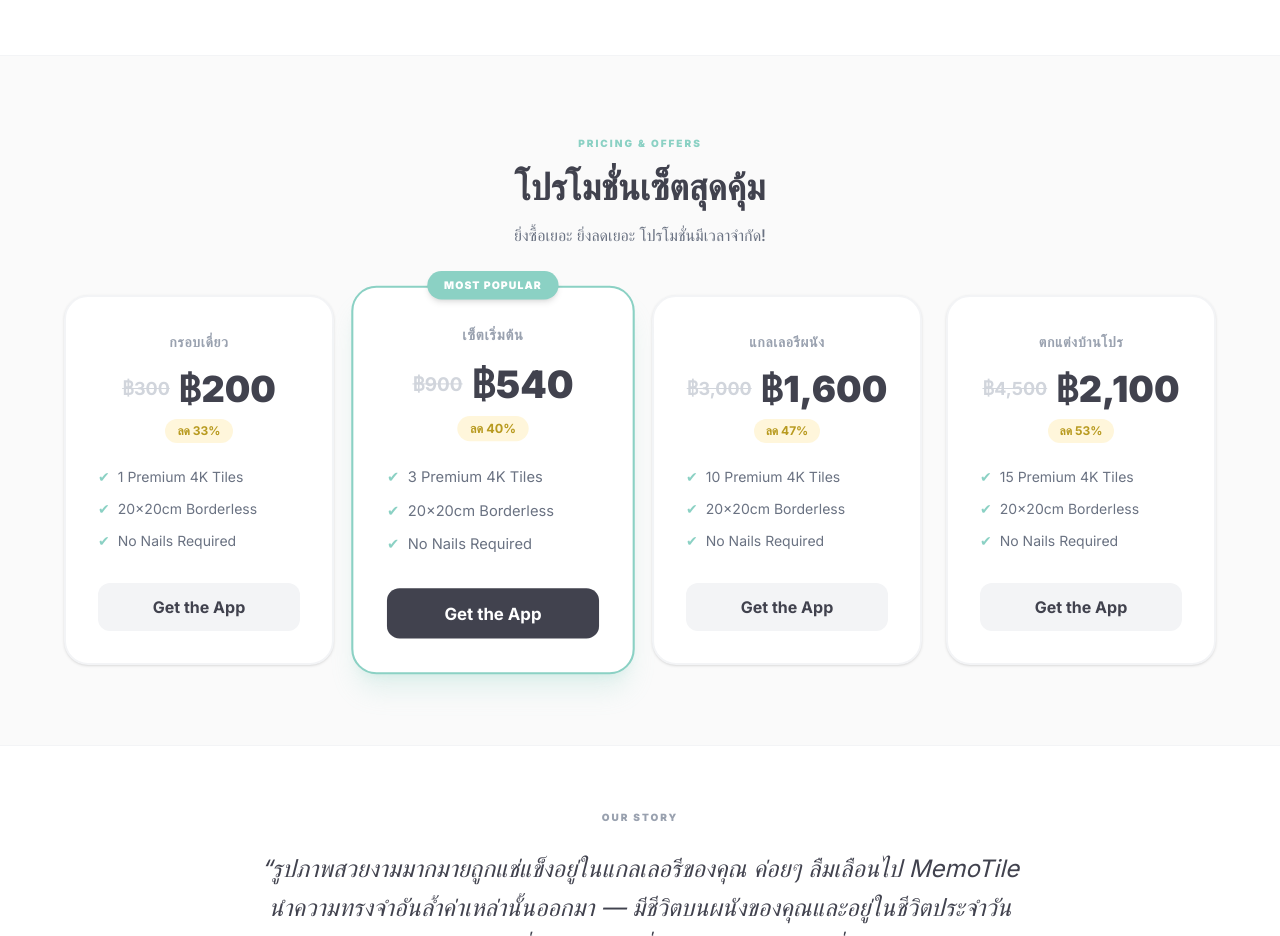
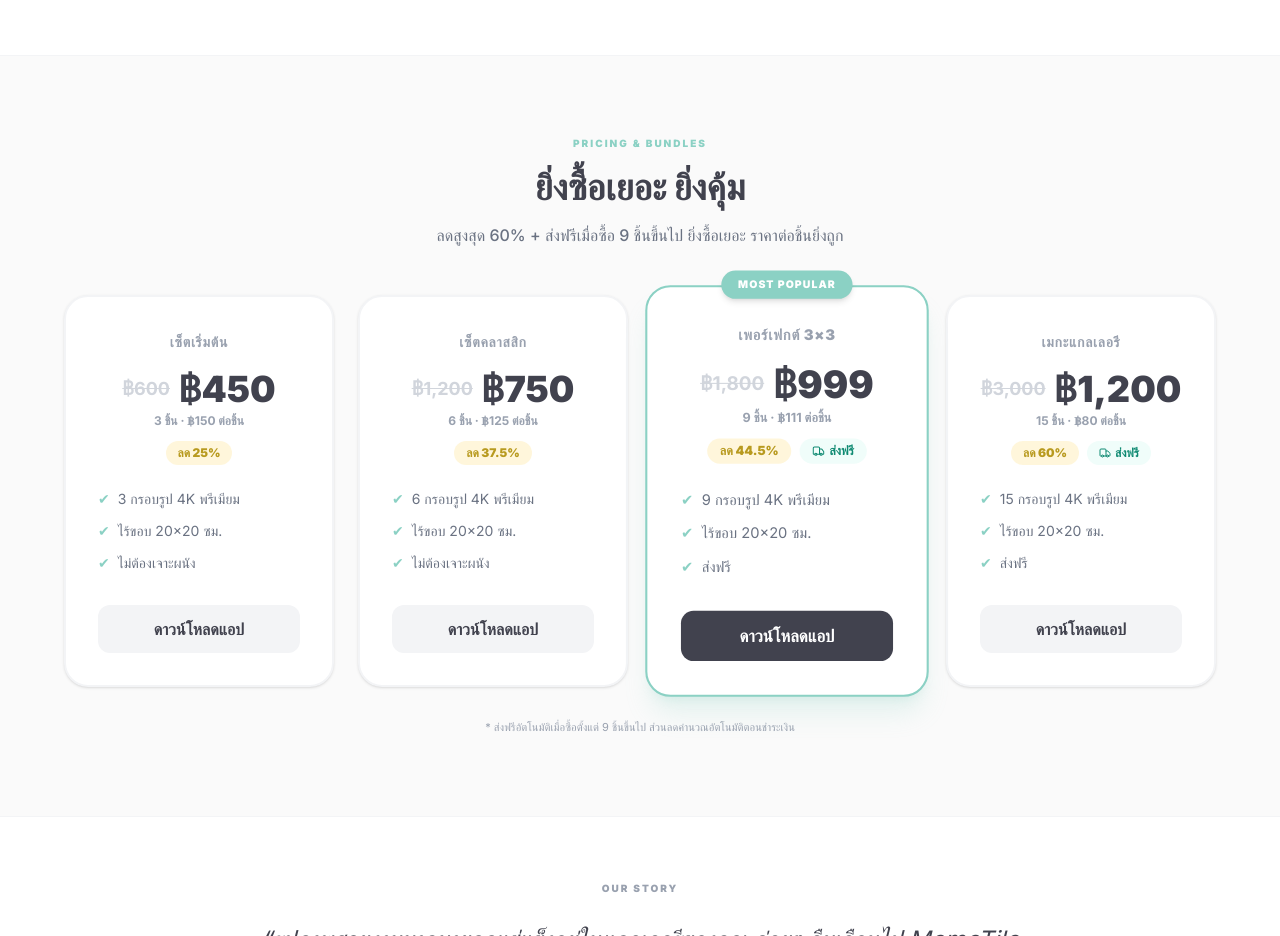
Before and after one commit to benjiwon-dot/memotile-landing, a React (Vite) app: page / in a window 1280 px wide. Shown: the part 1020-1956 px from the top of the page. Built offline with nearby package versions, Linux system fonts and the light colour scheme.

Commit message:
Feat: 가격 정책 V2 및 유동 배송비 랜딩 페이지 수정본 최종 업로드

```diff
--- a/src/App.tsx
+++ b/src/App.tsx
@@ -1,7 +1,7 @@
 // memotile-landing-page/src/App.tsx
 import React, { useState } from 'react';
 import { motion, AnimatePresence } from 'motion/react';
-import { Mail, Phone, MessageCircle, ChevronDown, X, User, Instagram } from 'lucide-react';
+import { Mail, Phone, MessageCircle, ChevronDown, X, User, Instagram, Truck } from 'lucide-react';
 
 type Language = 'EN' | 'TH';
 
@@ -16,12 +16,21 @@ interface TranslationStrings {
 
   pricingTitle: string;
   pricingSub: string;
+  pricingPerTileLabel: string;
+  pricingFreeShip: string;
+  pricingTilesLabel: string;
+  pricingBorderless: string;
+  pricingNoNails: string;
+  pricingCta: string;
+  pricingNote: string;
   pricingCards: {
     qty: number;
     title: string;
     discount: string;
     price: string;
     oldPrice: string;
+    perTile: string;
+    freeShip?: boolean;
     isPopular?: boolean;
   }[];
 
@@ -57,14 +66,21 @@ const translations: Record<Language, TranslationStrings> = {
     inspirationTitle: 'Get Inspired',
     inspirationLabels: { travel: 'Travel', family: 'Family', pets: 'Pets', passion: 'Passion (Fandom)' },
 
-    // ✨ 수정된 총 할인율 반영 (EN)
-    pricingTitle: 'Special Bundle Offers',
-    pricingSub: 'The more you frame, the more you save. Limited time offer!',
+    // ✨ PDF 정책 반영: 정상가 200฿/장, 3장25% · 6장37.5% · 9장44.5%(무료배송) · 15장60%
+    pricingTitle: 'Buy more, save more',
+    pricingSub: 'Up to 60% OFF + free shipping on 9+ tiles. The more you frame, the cheaper each tile.',
+    pricingPerTileLabel: 'per tile',
+    pricingFreeShip: 'Free shipping',
+    pricingTilesLabel: 'Premium 4K Tiles',
+    pricingBorderless: '20×20cm Borderless',
+    pricingNoNails: 'No nails required',
+    pricingCta: 'Get the App',
+    pricingNote: '* Free shipping automatically applied on 9 tiles or more. Discounts apply automatically at checkout.',
     pricingCards: [
-      { qty: 1, title: 'Single Tile', discount: '33% OFF', price: '฿200', oldPrice: '฿300' },
-      { qty: 3, title: 'Starter Set', discount: '40% OFF', price: '฿540', oldPrice: '฿900', isPopular: true },
-      { qty: 10, title: 'Gallery Wall', discount: '47% OFF', price: '฿1,600', oldPrice: '฿3,000' },
-      { qty: 15, title: 'Pro Decorator', discount: '53% OFF', price: '฿2,100', oldPrice: '฿4,500' },
+      { qty: 3, title: 'Starter Set', discount: '25% OFF', price: '฿450', oldPrice: '฿600', perTile: '฿150' },
+      { qty: 6, title: 'Classic Wall', discount: '37.5% OFF', price: '฿750', oldPrice: '฿1,200', perTile: '฿125' },
+      { qty: 9, title: 'Perfect 3×3', discount: '44.5% OFF', price: '฿999', oldPrice: '฿1,800', perTile: '฿111', freeShip: true, isPopular: true },
+      { qty: 15, title: 'Mega Gallery', discount: '60% OFF', price: '฿1,200', oldPrice: '฿3,000', perTile: '฿80', freeShip: true },
     ],
 
     footerBrand: 'MemoTile - High-quality photo tiles that stick to your life.',
@@ -135,14 +151,21 @@ const translations: Record<Language, TranslationStrings> = {
     inspirationTitle: 'แรงบันดาลใจ',
     inspirationLabels: { travel: 'ท่องเที่ยว', family: 'ครอบครัว', pets: 'สัตว์เลี้ยง', passion: 'ความชอบ (แฟนดอม)' },
 
-    // ✨ 수정된 총 할인율 반영 (TH)
-    pricingTitle: 'โปรโมชั่นเซ็ตสุดคุ้ม',
-    pricingSub: 'ยิ่งซื้อเยอะ ยิ่งลดเยอะ โปรโมชั่นมีเวลาจำกัด!',
+    // ✨ PDF 정책 반영 (TH)
+    pricingTitle: 'ยิ่งซื้อเยอะ ยิ่งคุ้ม',
+    pricingSub: 'ลดสูงสุด 60% + ส่งฟรีเมื่อซื้อ 9 ชิ้นขึ้นไป ยิ่งซื้อเยอะ ราคาต่อชิ้นยิ่งถูก',
+    pricingPerTileLabel: 'ต่อชิ้น',
+    pricingFreeShip: 'ส่งฟรี',
+    pricingTilesLabel: 'กรอบรูป 4K พรีเมียม',
+    pricingBorderless: 'ไร้ขอบ 20×20 ซม.',
+    pricingNoNails: 'ไม่ต้องเจาะผนัง',
+    pricingCta: 'ดาวน์โหลดแอป',
+    pricingNote: '* ส่งฟรีอัตโนมัติเมื่อซื้อตั้งแต่ 9 ชิ้นขึ้นไป ส่วนลดคำนวณอัตโนมัติตอนชำระเงิน',
     pricingCards: [
-      { qty: 1, title: 'กรอบเดี่ยว', discount: 'ลด 33%', price: '฿200', oldPrice: '฿300' },
-      { qty: 3, title: 'เซ็ตเริ่มต้น', discount: 'ลด 40%', price: '฿540', oldPrice: '฿900', isPopular: true },
-      { qty: 10, title: 'แกลเลอรีผนัง', discount: 'ลด 47%', price: '฿1,600', oldPrice: '฿3,000' },
-      { qty: 15, title: 'ตกแต่งบ้านโปร', discount: 'ลด 53%', price: '฿2,100', oldPrice: '฿4,500' },
+      { qty: 3, title: 'เซ็ตเริ่มต้น', discount: 'ลด 25%', price: '฿450', oldPrice: '฿600', perTile: '฿150' },
+      { qty: 6, title: 'เซ็ตคลาสสิก', discount: 'ลด 37.5%', price: '฿750', oldPrice: '฿1,200', perTile: '฿125' },
+      { qty: 9, title: 'เพอร์เฟกต์ 3×3', discount: 'ลด 44.5%', price: '฿999', oldPrice: '฿1,800', perTile: '฿111', freeShip: true, isPopular: true },
+      { qty: 15, title: 'เมกะแกลเลอรี', discount: 'ลด 60%', price: '฿1,200', oldPrice: '฿3,000', perTile: '฿80', freeShip: true },
     ],
 
     footerBrand: 'MemoTile - กรอบรูปคุณภาพสูงที่ติดแน่นไปกับชีวิตของคุณ',
@@ -383,17 +406,17 @@ export default function App() {
       <section className="px-8 md:px-12 py-20 bg-[#FAFAFA] border-t border-gray-100 overflow-x-hidden">
         <div className="max-w-6xl mx-auto">
           <div className="text-center mb-12">
-            <h3 className="text-[10px] font-black uppercase tracking-[0.2em] text-[#8BD1C4] mb-4">Pricing & Offers</h3>
+            <h3 className="text-[10px] font-black uppercase tracking-[0.2em] text-[#8BD1C4] mb-4">Pricing & Bundles</h3>
             <h2 className="text-3xl md:text-4xl font-black text-[#41424E] mb-4">{t.pricingTitle}</h2>
-            <p className="text-gray-500 font-medium">{t.pricingSub}</p>
+            <p className="text-gray-500 font-medium max-w-xl mx-auto">{t.pricingSub}</p>
           </div>
 
-          <div className="grid grid-cols-1 md:grid-cols-2 lg:grid-cols-4 gap-6">
+          <div className="grid grid-cols-1 md:grid-cols-2 lg:grid-cols-4 gap-6 items-stretch">
             {t.pricingCards.map((card, idx) => (
               <motion.div
                 key={idx}
                 whileHover={{ y: -10 }}
-                className={`relative bg-white rounded-3xl p-8 border-2 transition-all shadow-sm flex flex-col ${card.isPopular ? 'border-[#8BD1C4] shadow-[#8BD1C4]/20 shadow-xl scale-105 z-10' : 'border-gray-100 hover:border-gray-200'
+                className={`relative bg-white rounded-3xl p-8 border-2 transition-all shadow-sm flex flex-col ${card.isPopular ? 'border-[#8BD1C4] shadow-[#8BD1C4]/20 shadow-xl lg:scale-105 z-10' : 'border-gray-100 hover:border-gray-200'
                   }`}
               >
                 {card.isPopular && (
@@ -404,34 +427,52 @@ export default function App() {
 
                 <div className="text-center mb-6">
                   <span className="text-sm font-black text-gray-400 uppercase tracking-wider">{card.title}</span>
-                  <div className="flex items-center justify-center gap-2 mt-4 mb-2">
+
+                  {/* 정상가(취소선) + 할인가 */}
+                  <div className="flex items-center justify-center gap-2 mt-4 mb-1">
                     <span className="text-gray-300 line-through font-bold text-lg">{card.oldPrice}</span>
                     <span className="text-4xl font-black text-[#41424E]">{card.price}</span>
                   </div>
-                  <span className="inline-block bg-[#FCD34C]/20 text-[#b89a1f] text-xs font-bold px-3 py-1 rounded-full">
-                    {card.discount}
-                  </span>
+
+                  {/* 장당 가격 (구매욕 자극: 장당 얼마인지) */}
+                  <p className="text-xs text-gray-400 font-bold mb-3">
+                    {card.qty} {lang === 'EN' ? 'tiles' : 'ชิ้น'} · {card.perTile} {t.pricingPerTileLabel}
+                  </p>
+
+                  {/* 할인율 + 무료배송 뱃지 */}
+                  <div className="flex items-center justify-center gap-2 flex-wrap">
+                    <span className="inline-block bg-[#FCD34C]/20 text-[#b89a1f] text-xs font-black px-3 py-1 rounded-full">
+                      {card.discount}
+                    </span>
+                    {card.freeShip && (
+                      <span className="inline-flex items-center gap-1 bg-teal-50 text-[#0f8a72] text-xs font-black px-3 py-1 rounded-full">
+                        <Truck size={12} /> {t.pricingFreeShip}
+                      </span>
+                    )}
+                  </div>
                 </div>
 
                 <ul className="text-sm text-gray-500 space-y-3 mb-8 flex-1">
                   <li className="flex items-center gap-2">
-                    <span className="text-[#8BD1C4]">✔</span> {card.qty} Premium 4K Tiles
+                    <span className="text-[#8BD1C4]">✔</span> {card.qty} {t.pricingTilesLabel}
                   </li>
                   <li className="flex items-center gap-2">
-                    <span className="text-[#8BD1C4]">✔</span> 20x20cm Borderless
+                    <span className="text-[#8BD1C4]">✔</span> {t.pricingBorderless}
                   </li>
                   <li className="flex items-center gap-2">
-                    <span className="text-[#8BD1C4]">✔</span> No Nails Required
+                    <span className="text-[#8BD1C4]">✔</span> {card.freeShip ? t.pricingFreeShip : t.pricingNoNails}
                   </li>
                 </ul>
 
                 <button onClick={() => window.scrollTo({ top: 0, behavior: 'smooth' })} className={`w-full py-3 rounded-xl font-bold transition-all ${card.isPopular ? 'bg-[#41424E] text-white hover:bg-[#2c2d36]' : 'bg-gray-100 text-[#41424E] hover:bg-gray-200'
                   }`}>
-                  Get the App
+                  {t.pricingCta}
                 </button>
               </motion.div>
             ))}
           </div>
+
+          <p className="text-center text-[11px] text-gray-400 mt-8 max-w-xl mx-auto">{t.pricingNote}</p>
         </div>
       </section>
 
```
